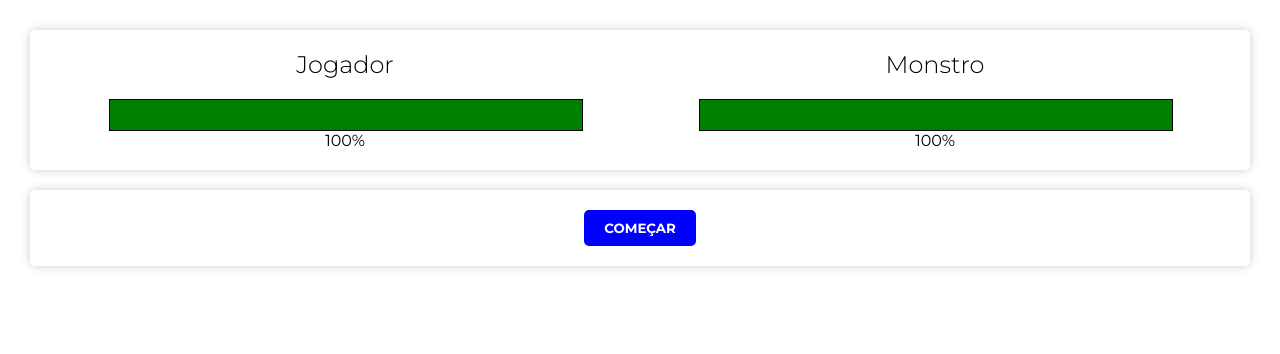
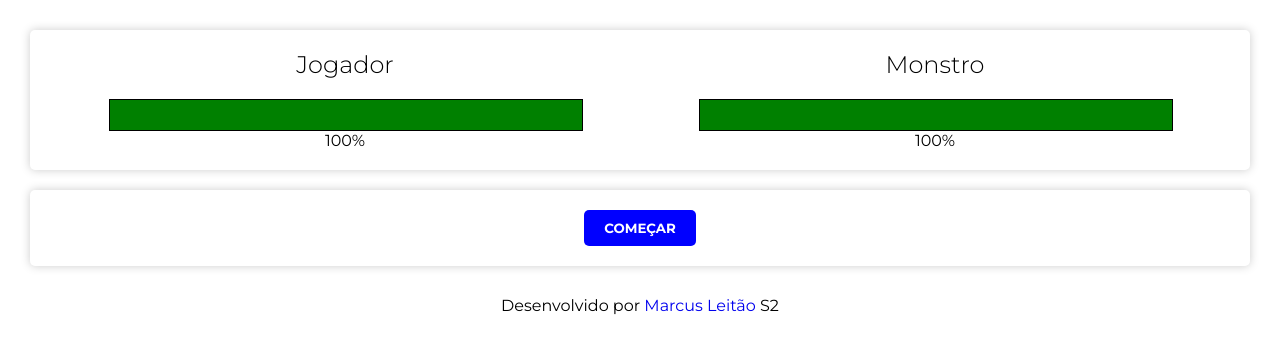
Before and after one commit to marcusleitao/Matador-de-Monstros-VueJs, a plain HTML site: page index.html in a window 1280 px wide. Drawn offline with nearby package versions, Linux system fonts and the light colour scheme.

Commit message:
adição de assinatura

```diff
--- a/index.html
+++ b/index.html
@@ -55,6 +55,9 @@
                 </template>
             </div>
         </div>
+        <footer>
+            Desenvolvido por <a href="https://marcusleitao.dev">Marcus Leitão</a> S2
+        </footer>
         <script src="app.js"></script>
     </body>
 </html>
--- a/style.css
+++ b/style.css
@@ -106,3 +106,11 @@
     background: cornflowerblue;
     text-align: center;
 }
+
+footer {
+    text-align: center;
+}
+
+footer a {
+    text-decoration: none;
+}
```
